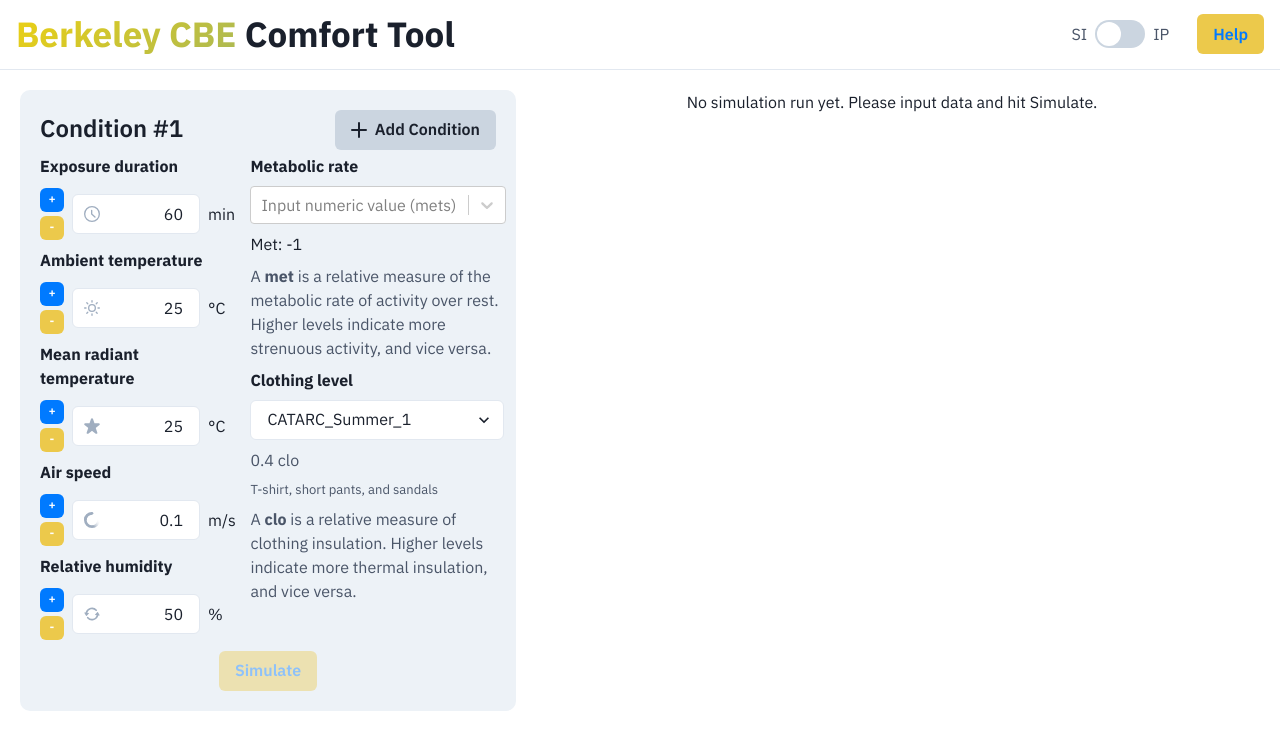
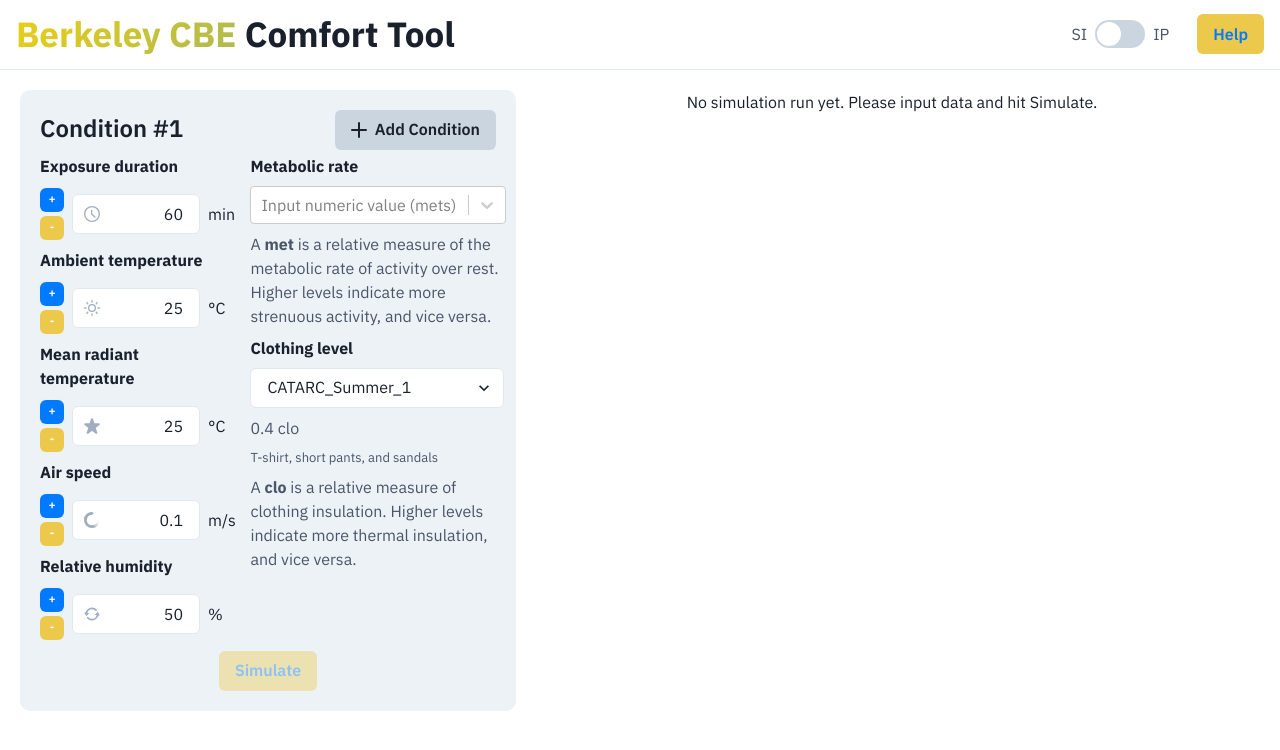
Before and after one commit to briansongdev/cbeabcweb, a Next.js app: page / in a window 1280 px wide. Shown: the top 750 px of the page. Built offline with nearby package versions, Linux system fonts and the light colour scheme.

Commit message:
Test to parse floats

```diff
--- a/pages/index.js
+++ b/pages/index.js
@@ -406,10 +406,7 @@ export default function WithSubnavigation() {
                       setMetValue(val ? val.value : -1);
                     }}
                     onCreateOption={(inputValue) => {
-                      if (isNaN(inputValue))
-                        alert("Only enter numeric values.");
-                      else {
-                        const val = parseInt(inputValue);
+                      const val = parseFloat(inputValue);
                       setMetValue(val ? val : -1);
                       setMetOptions((prev) => [
                         ...prev,
@@ -418,11 +415,10 @@ export default function WithSubnavigation() {
                           value: val,
                         },
                       ]);
-                      }
                     }}
                     options={metOptions}
                   />
-                  <Text>Met: {metValue}</Text>
+                  {metValue != -1 ? <Text>Met: {metValue}</Text> : <></>}
                   <Text color="gray.600">
                     A <span style={{ fontWeight: "bold" }}>met</span> is a
                     relative measure of the metabolic rate of activity over
```
Lines whose indentation alone changed are shown as unchanged.
